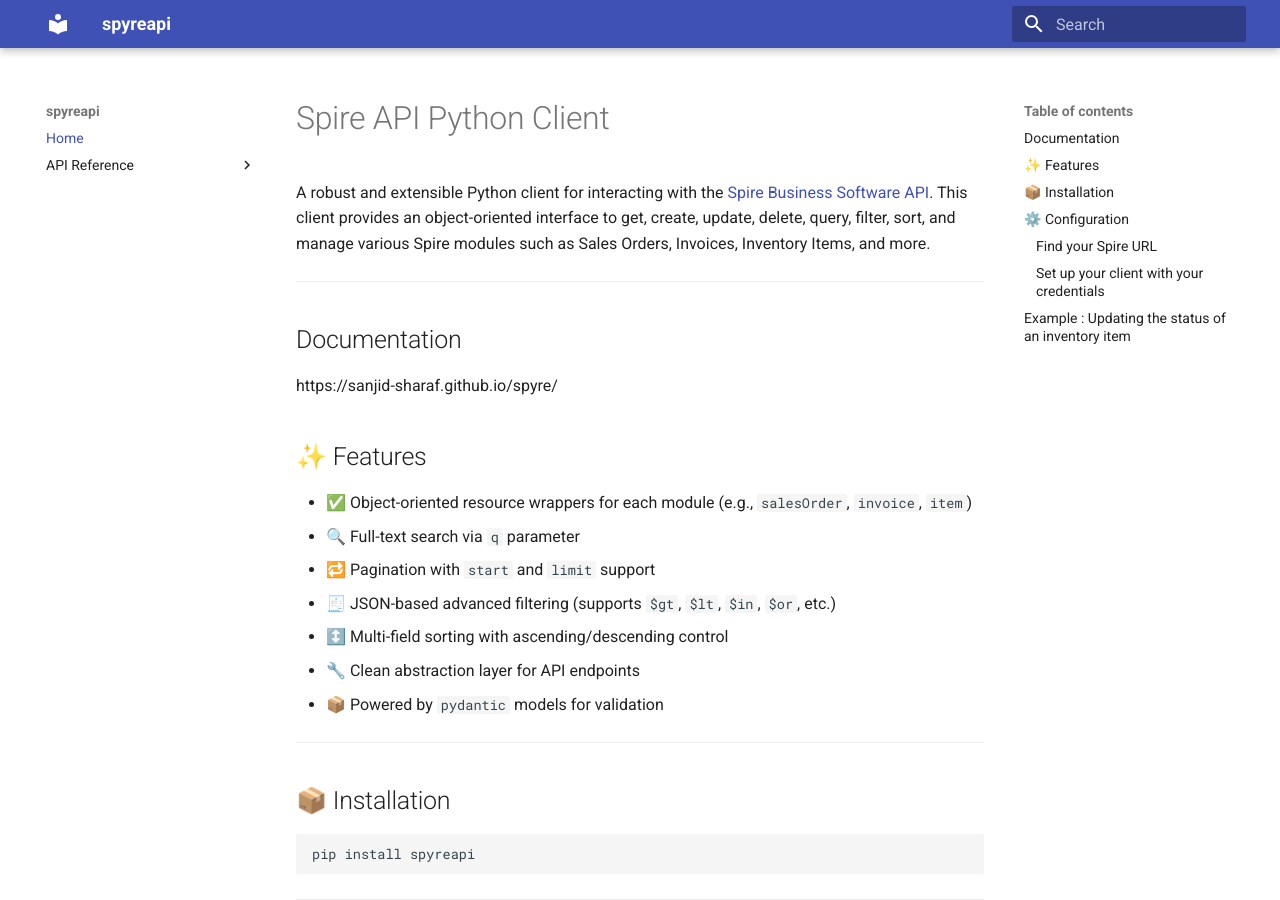
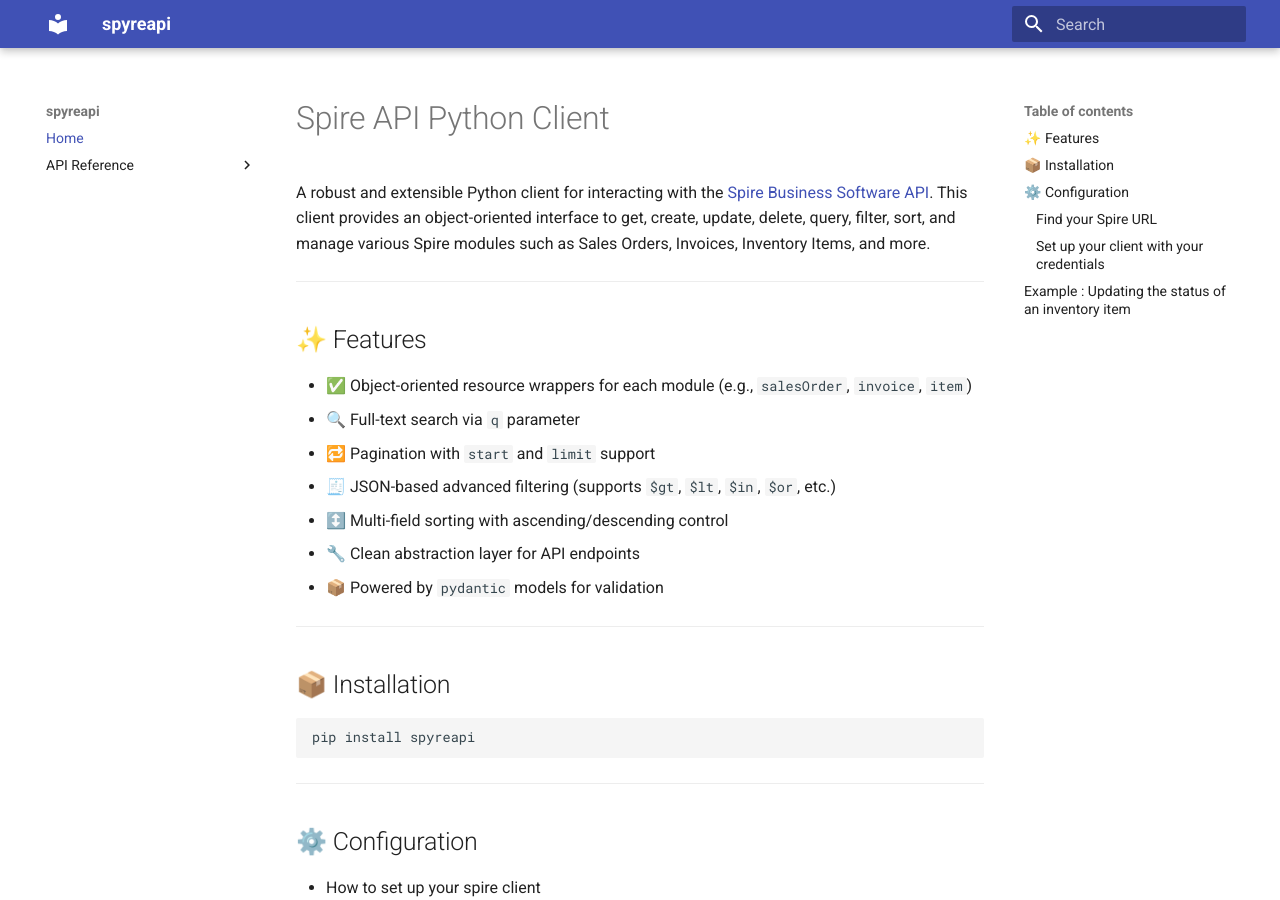
Before and after one commit to sanjid-sharaf/spyre, an MkDocs documentation site: the page built from docs/index.md, in a window 1280 px wide and 900 px high. Built offline with MkDocs 1.6.1 and Material for MkDocs 9.7.7, drawn with Linux system fonts in a browser that asks for light colours.

Commit message:
Update index.md

```diff
--- a/docs/index.md
+++ b/docs/index.md
@@ -3,10 +3,6 @@
 A robust and extensible Python client for interacting with the [Spire Business Software API](https://developer.spiresystems.com/reference). This client provides an object-oriented interface to get, create, update, delete, query, filter, sort, and manage various Spire modules such as Sales Orders, Invoices, Inventory Items, and more.
 
 ---
-
-## Documentation
-
-https://sanjid-sharaf.github.io/spyre/
 
 ## ✨ Features
 
```
